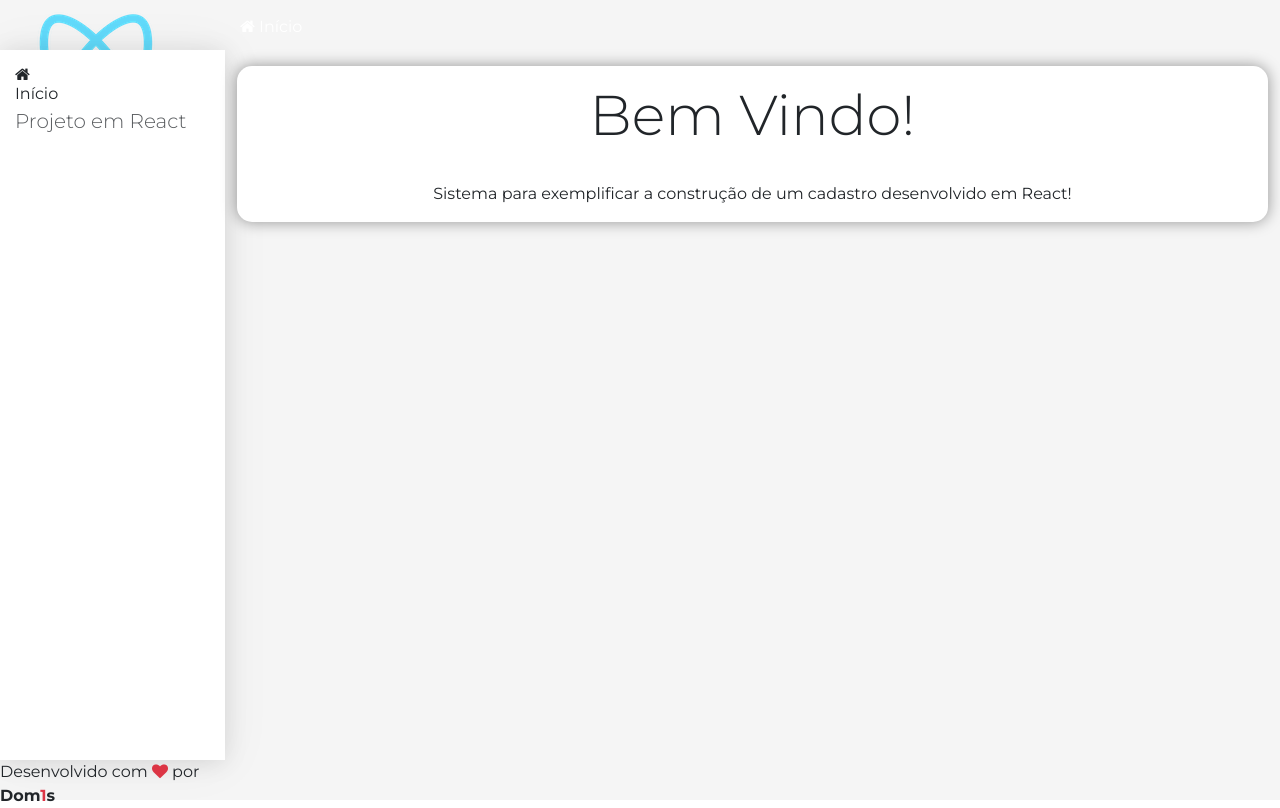
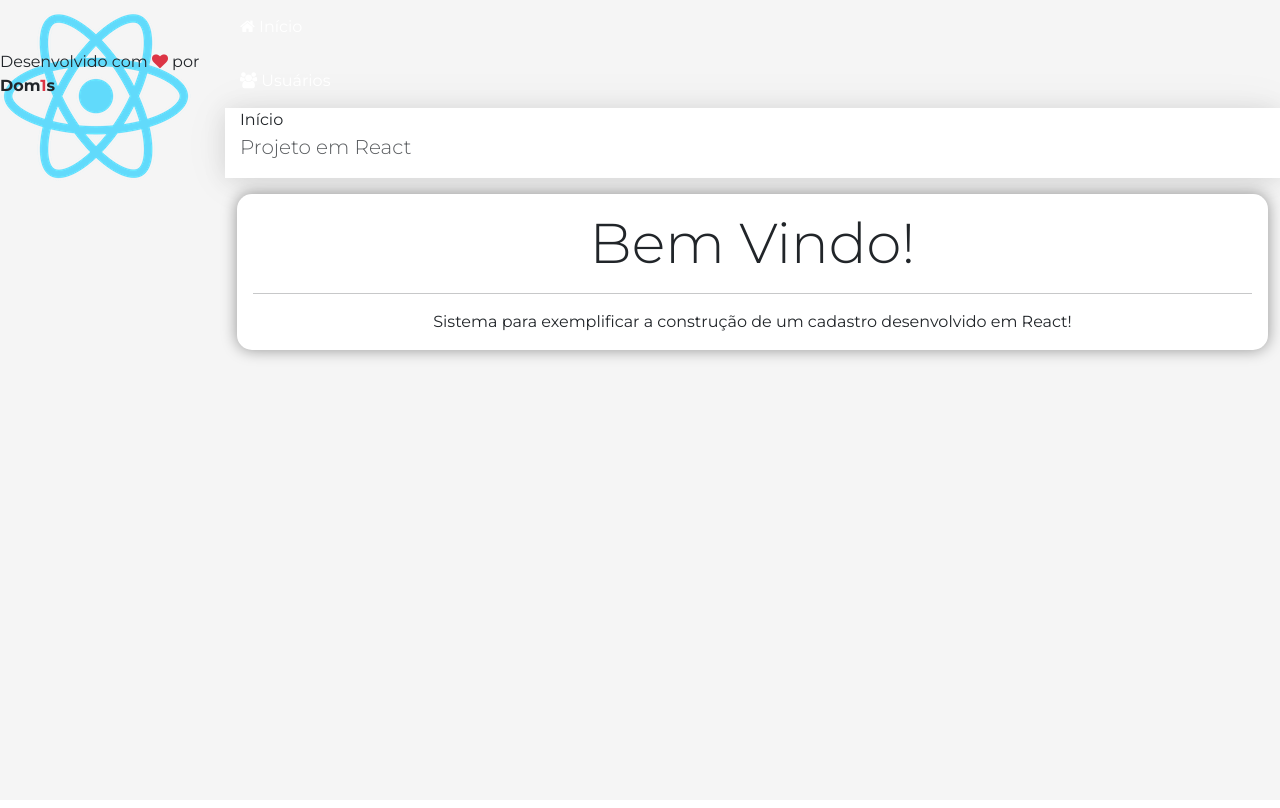
Before and after one commit to Domisnnet/frontend, a React (Create React App) app: page / in a window 1280 px wide. Built offline with nearby package versions, Linux system fonts and the light colour scheme.

Commit message:
alterados

```diff
--- a/src/components/Home/Home.jsx
+++ b/src/components/Home/Home.jsx
@@ -1,8 +1,9 @@
 import React from "react";
 import Main from "../template/Main";
+import "./Home.jsx";
 
 export default props =>
-    <Main icon="home" title="Início"
+    <Main icon="Home" title="Início"
         subtitle="Projeto em React">
         <div className="display-4">Bem Vindo!</div>
         <hr />
--- a/src/components/template/Header.jsx
+++ b/src/components/template/Header.jsx
@@ -1,10 +1,15 @@
 import './Header.css'
 import React from 'react'
 
-export default props =>
+export default props => {
+  const { icon, title = '', subtitle = '' } = props;
+
+  return (
     <header className="header d-none d-sm-flex flex-column">
-        <h1 className="mt-3"/>
-            <i className={`fa fa-${props.icon}`}></i> {props.title}
-            <p className="lead text-muted">
-                {props.subtitle}</p>
+      <i className={`fa fa-${icon}`}></i> {title}
+      <p className="lead text-muted">
+        {subtitle}
+      </p>
     </header>
+  );
+};
--- a/src/components/template/Main.css
+++ b/src/components/template/Main.css
@@ -2,8 +2,5 @@ main > div {
   background-color: #fff;
   box-shadow: 0 0 15px  rgba(0, 0, 0, 0.4);
   border-radius: 15px;
-  display: flex;
-  flex-direction: column;
-  align-items: center;
-  justify-content: center;
+  text-align: center;
 }
--- a/src/main/App.jsx
+++ b/src/main/App.jsx
@@ -3,15 +3,17 @@ import 'bootstrap/dist/css/bootstrap.min.css';
 import 'font-awesome/css/font-awesome.min.css';
 import React from 'react';
 
-import Logo from '../components/template/Logo'
-import Nav from '../components/template/Nav'
-import Home from '../components/home/Home'
-import Footer from '../components/template/Footer'
+import Logo from '../components/template/Logo';
+import Nav from '../components/template/Nav';
+import Home from '../components/home/Home';
+import Footer from '../components/template/Footer';
 
 export default props =>
-    <div className="app">
-      <Logo />
+  <div className="app">
+    <Logo />
+    <div className="app-content">
       <Nav />
       <Home />
-      <Footer />
     </div>
+    <Footer />
+  </div>
```
Also changed, not shown: src/components/template/Main.jsx (line endings or trailing spaces).
